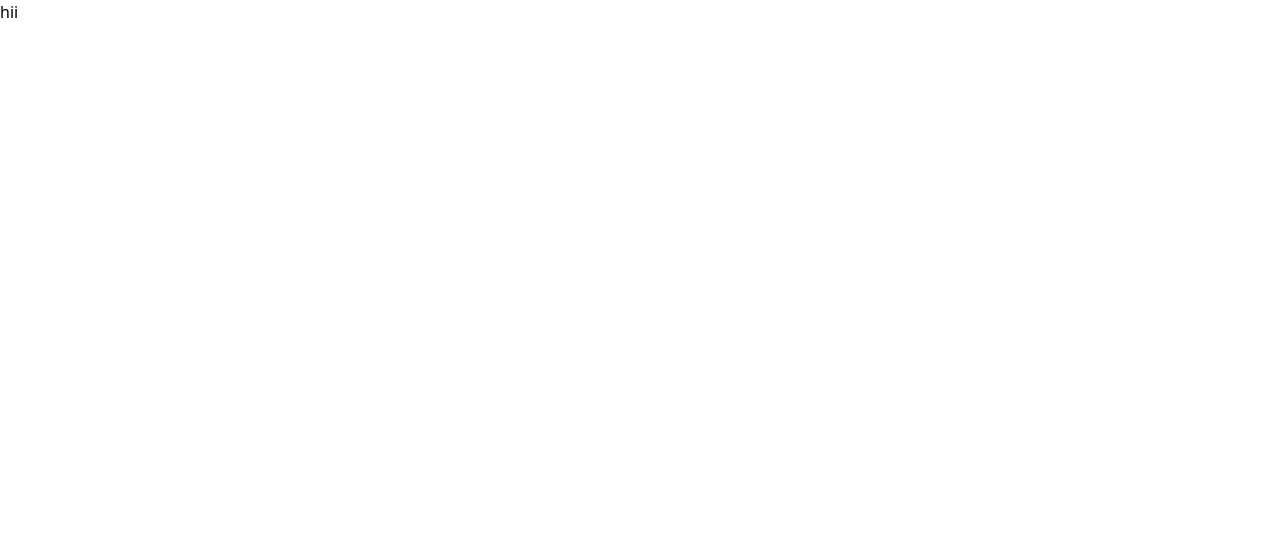
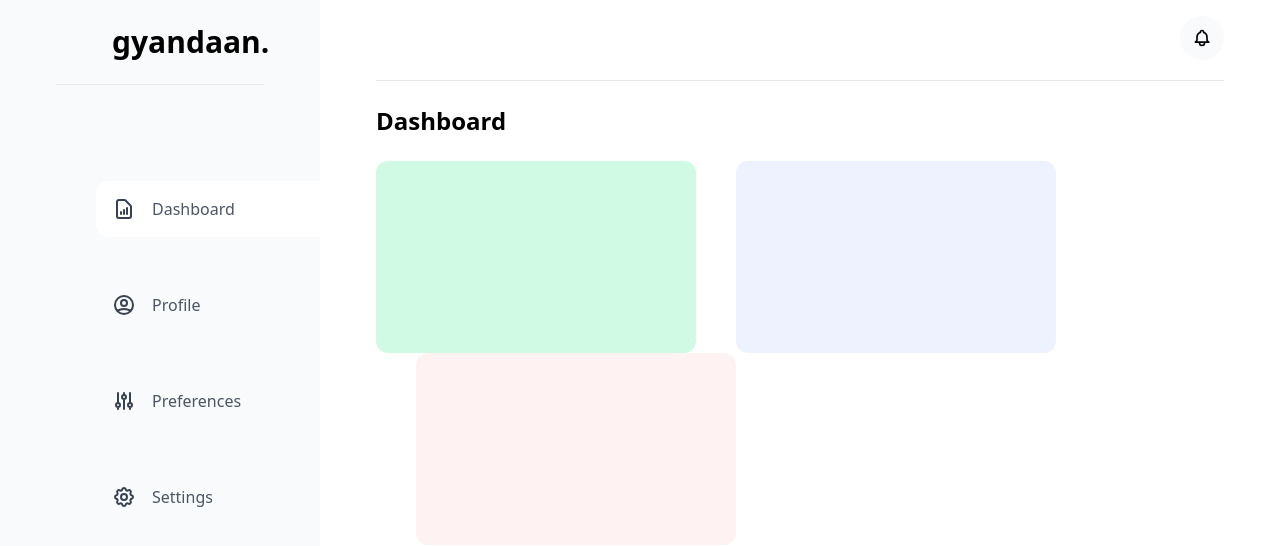
Before and after one commit to PHOENIXGEEKS/gyandaan, a Next.js app: page /dashboard in a window 1280 px wide. Shown: the top 546 px of the page. Built offline with nearby package versions, Linux system fonts and the light colour scheme.

Commit message:
Create dashboard skeleton

```diff
--- a/pages/auth.js
+++ b/pages/auth.js
@@ -9,7 +9,7 @@
   // console.log(userType);
 
   return (
-    <div id="login_page" className="w-full flex h-full">
+    <div id="login_page" className="w-full flex min-h-screen">
       {/* Left part */}
       <div className="w-1/3 bg-primary-red"></div>
       {/* Right part */}
--- a/pages/dashboard.js
+++ b/pages/dashboard.js
@@ -1,4 +1,125 @@
+import {useState} from 'react'
 export default function dashboard(props){
 
-    return "hii";
+    return (
+      <div className="w-full min-h-screen flex">
+        <div className="w-1/4 bg-gray-50">
+          {/* dashboard header */}
+          <div id="dashboard_header" className="font-bold text-3xl ml-28 mb-24">
+            <h1 className="my-6">gyandaan.</h1>
+            <hr className="-ml-14 mr-14" />
+          </div>
+          {/* dashboard side menu */}
+          <div id="dashboard_menu" className="flex flex-col ml-24 space-y-10">
+            <button className="flex items-center bg-white p-4 rounded-l-xl">
+              <svg
+                xmlns="http://www.w3.org/2000/svg"
+                className="text-gray-700 h-6 w-6"
+                fill="none"
+                viewBox="0 0 24 24"
+                stroke="currentColor"
+              >
+                <path
+                  strokeLinecap="round"
+                  strokeLinejoin="round"
+                  strokeWidth={2}
+                  d="M9 17v-2m3 2v-4m3 4v-6m2 10H7a2 2 0 01-2-2V5a2 2 0 012-2h5.586a1 1 0 01.707.293l5.414 5.414a1 1 0 01.293.707V19a2 2 0 01-2 2z"
+                />
+              </svg>
+              <p className="text-gray-600 ml-4 text-md">Dashboard</p>
+            </button>
+            <button className="flex items-center p-4">
+              <svg
+                xmlns="http://www.w3.org/2000/svg"
+                className="text-gray-700 h-6 w-6"
+                fill="none"
+                viewBox="0 0 24 24"
+                stroke="currentColor"
+              >
+                <path
+                  strokeLinecap="round"
+                  strokeLinejoin="round"
+                  strokeWidth={2}
+                  d="M5.121 17.804A13.937 13.937 0 0112 16c2.5 0 4.847.655 6.879 1.804M15 10a3 3 0 11-6 0 3 3 0 016 0zm6 2a9 9 0 11-18 0 9 9 0 0118 0z"
+                />
+              </svg>
+              <p className="text-gray-600 ml-4 text-md">Profile</p>
+            </button>
+            <button className="flex items-center p-4">
+              <svg
+                xmlns="http://www.w3.org/2000/svg"
+                className="text-gray-700 h-6 w-6"
+                fill="none"
+                viewBox="0 0 24 24"
+                stroke="currentColor"
+              >
+                <path
+                  strokeLinecap="round"
+                  strokeLinejoin="round"
+                  strokeWidth={2}
+                  d="M12 6V4m0 2a2 2 0 100 4m0-4a2 2 0 110 4m-6 8a2 2 0 100-4m0 4a2 2 0 110-4m0 4v2m0-6V4m6 6v10m6-2a2 2 0 100-4m0 4a2 2 0 110-4m0 4v2m0-6V4"
+                />
+              </svg>
+              <p className="text-gray-600 ml-4 text-md">Preferences</p>
+            </button>
+            <button className="flex items-center p-4">
+              <svg
+                xmlns="http://www.w3.org/2000/svg"
+                className="text-gray-700 h-6 w-6"
+                fill="none"
+                viewBox="0 0 24 24"
+                stroke="currentColor"
+              >
+                <path
+                  strokeLinecap="round"
+                  strokeLinejoin="round"
+                  strokeWidth={2}
+                  d="M10.325 4.317c.426-1.756 2.924-1.756 3.35 0a1.724 1.724 0 002.573 1.066c1.543-.94 3.31.826 2.37 2.37a1.724 1.724 0 001.065 2.572c1.756.426 1.756 2.924 0 3.35a1.724 1.724 0 00-1.066 2.573c.94 1.543-.826 3.31-2.37 2.37a1.724 1.724 0 00-2.572 1.065c-.426 1.756-2.924 1.756-3.35 0a1.724 1.724 0 00-2.573-1.066c-1.543.94-3.31-.826-2.37-2.37a1.724 1.724 0 00-1.065-2.572c-1.756-.426-1.756-2.924 0-3.35a1.724 1.724 0 001.066-2.573c-.94-1.543.826-3.31 2.37-2.37.996.608 2.296.07 2.572-1.065z"
+                />
+                <path
+                  strokeLinecap="round"
+                  strokeLinejoin="round"
+                  strokeWidth={2}
+                  d="M15 12a3 3 0 11-6 0 3 3 0 016 0z"
+                />
+              </svg>
+              <p className="text-gray-600 ml-4 text-md">Settings</p>
+            </button>
+          </div>
+        </div>
+
+        {/* dashboard screen */}
+
+        <div className="relative w-3/4 bg-white px-14">
+          <div
+            id="notification_icon"
+            className=" bg-gray-50 rounded-full p-3 absolute right-14 top-4"
+          >
+            <svg
+              xmlns="http://www.w3.org/2000/svg"
+              className="h-5 w-5"
+              fill="none"
+              viewBox="0 0 24 24"
+              stroke="currentColor"
+            >
+              <path
+                strokeLinecap="round"
+                strokeLinejoin="round"
+                strokeWidth={2}
+                d="M15 17h5l-1.405-1.405A2.032 2.032 0 0118 14.158V11a6.002 6.002 0 00-4-5.659V5a2 2 0 10-4 0v.341C7.67 6.165 6 8.388 6 11v3.159c0 .538-.214 1.055-.595 1.436L4 17h5m6 0v1a3 3 0 11-6 0v-1m6 0H9"
+              />
+            </svg>
+          </div>
+          <hr className="mt-20" />
+          <div id="dashboard_Sbody">
+            <h1 className="my-6 text-2xl font-semibold">Dashboard</h1>
+            <div className="flex flex-wrap space-x-10">
+              <div className="h-48 w-80 bg-emerald-100 rounded-xl"> </div>
+              <div className="h-48 w-80 bg-indigo-50 rounded-xl"> </div>
+              <div className="h-48 w-80 bg-red-50 rounded-xl"> </div>
+            </div>
+          </div>
+        </div>
+      </div>
+    );
 }
--- a/tailwind.config.js
+++ b/tailwind.config.js
@@ -1,3 +1,5 @@
+const colors = require("tailwindcss/colors");
+
 module.exports = {
   content: [
     "./pages/**/*.{js,ts,jsx,tsx}",
@@ -5,12 +7,38 @@
   ],
   theme: {
     colors: {
-      'primary-red': '#F05454',
-      'secondary-royal-blue': '#30475E',
-      'black': '#121212',
-      'gray': '#F5F5F5',
-      'white': '#FFFFFF'
+      "primary-red": "#F05454",
+      "secondary-blue": "#30475E",
+      black: "#121212",
+      gray: "#F5F5F5",
+      white: "#FFFFFF",
+      transparent: "transparent",
+      current: "currentColor",
+      black: "#000",
+      white: "#fff",
+      bluegray: colors.blueGray,
+      coolgray: colors.coolGray,
+      gray: colors.gray,
+      truegray: colors.trueGray,
+      warmgray: colors.warmGray,
+      red: colors.red,
+      orange: colors.orange,
+      amber: colors.amber,
+      yellow: colors.yellow,
+      lime: colors.lime,
+      green: colors.green,
+      emerald: colors.emerald,
+      teal: colors.teal,
+      cyan: colors.cyan,
+      sky: colors.sky,
+      blue: colors.blue,
+      indigo: colors.indigo,
+      violet: colors.violet,
+      purple: colors.purple,
+      fuchsia: colors.fuchsia,
+      pink: colors.pink,
+      rose: colors.rose,
     },
   },
   plugins: [],
-}
+};
```
